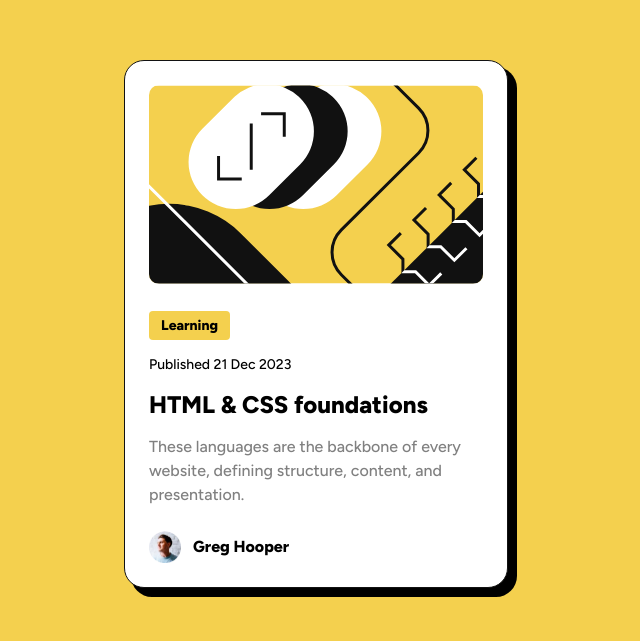
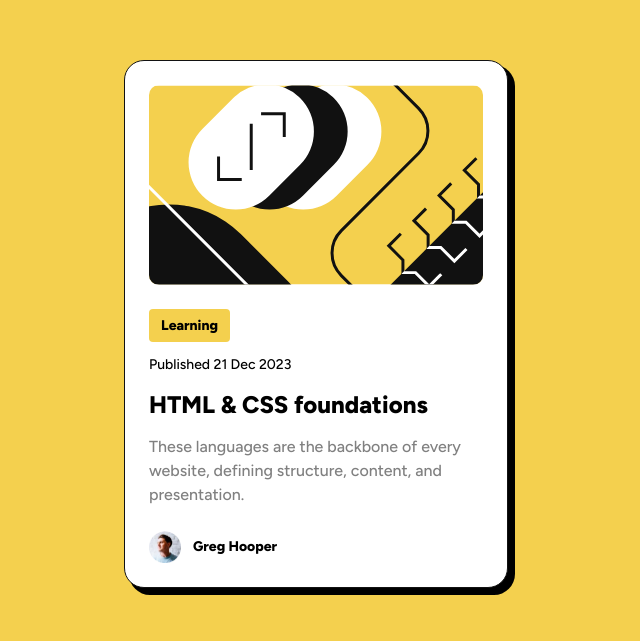
Before and after one commit to kalihari90/frontend-mentor-2, a plain HTML site: page index.html in a window 1280 px wide. Shown: the part 159-800 px from the top of the page, without its empty margins (324-964 px from the left). Drawn offline with Linux system fonts and the light colour scheme.

Commit message:
final update

```diff
--- a/css/style.css
+++ b/css/style.css
@@ -44,15 +44,17 @@ body {
 	background-color: var(--light);
 	border: 1px solid var(--dark);
 	border-radius: 2rem;
-	box-shadow: 8px 8px 0px 1px rgba(0, 0, 0, 1);
+	box-shadow: 6px 6px 0px 1px rgba(0, 0, 0, 1);
 }
 
 .blog-image {
-	max-height: 20rem;
+	border: none;
+	height: 20rem;
 }
 
 .blog-image img {
 	width: 100%;
+	height: 20rem;
 	border-radius: 1rem;
 }
 
@@ -62,18 +64,17 @@ body {
 }
 
 .content__category {
-	padding: 0.6rem 0;
-	/* margin: 0.5em 0; */
+	/* padding: 0.6rem 0; */
 	font-size: var(--fs-small);
 	font-weight: var(--fw-bold);
 }
 
 .content__category span {
+	display: inline-block;
 	background-color: var(--primary);
 	padding: 0.6rem 1.2rem;
-	margin: 0.5em 0;
 	border-radius: 0.4rem;
-	height: 100%;
+	height: 3.3rem;
 }
 
 .content__publish-date {
@@ -112,6 +113,7 @@ body {
 }
 
 .author__name {
+	font-size: var(--fs-small);
 	font-weight: var(--fw-bold);
 }
 
```
Also changed, not shown: img/screenshot.png, 1 other file.
